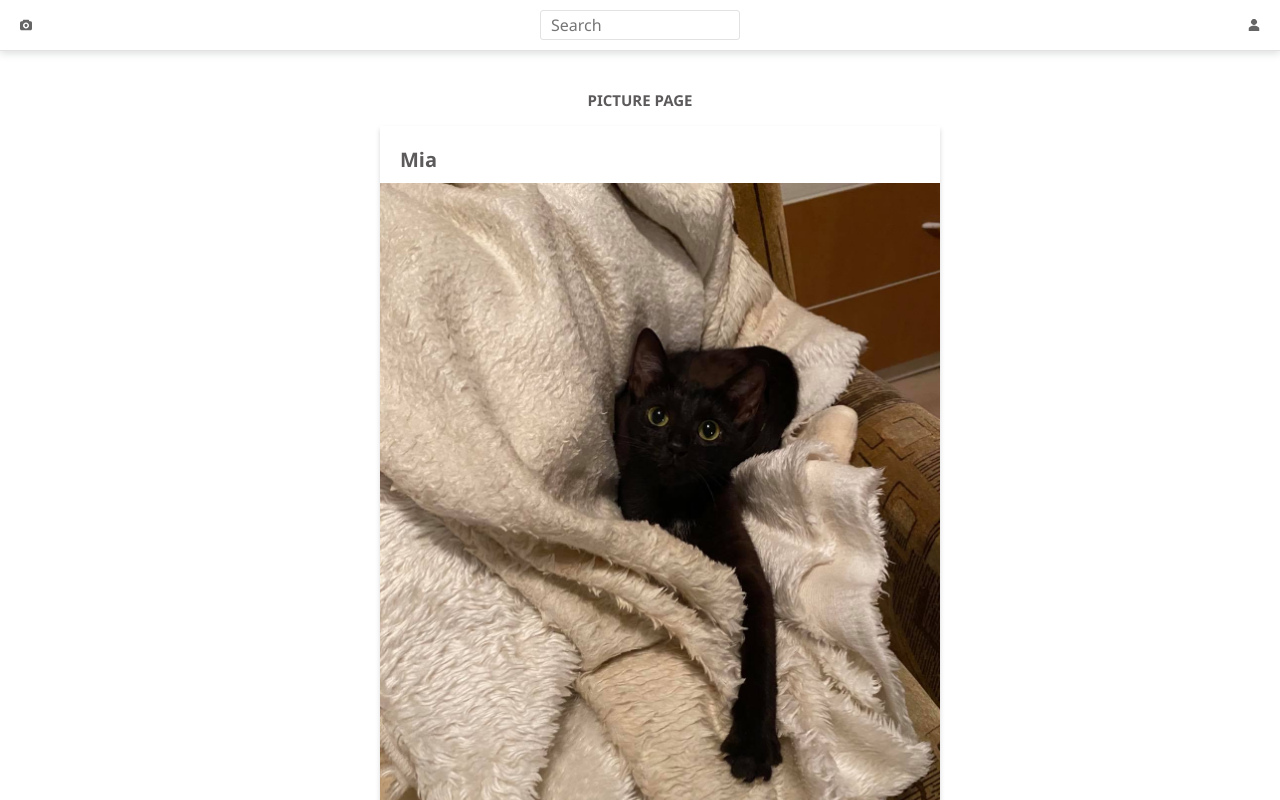
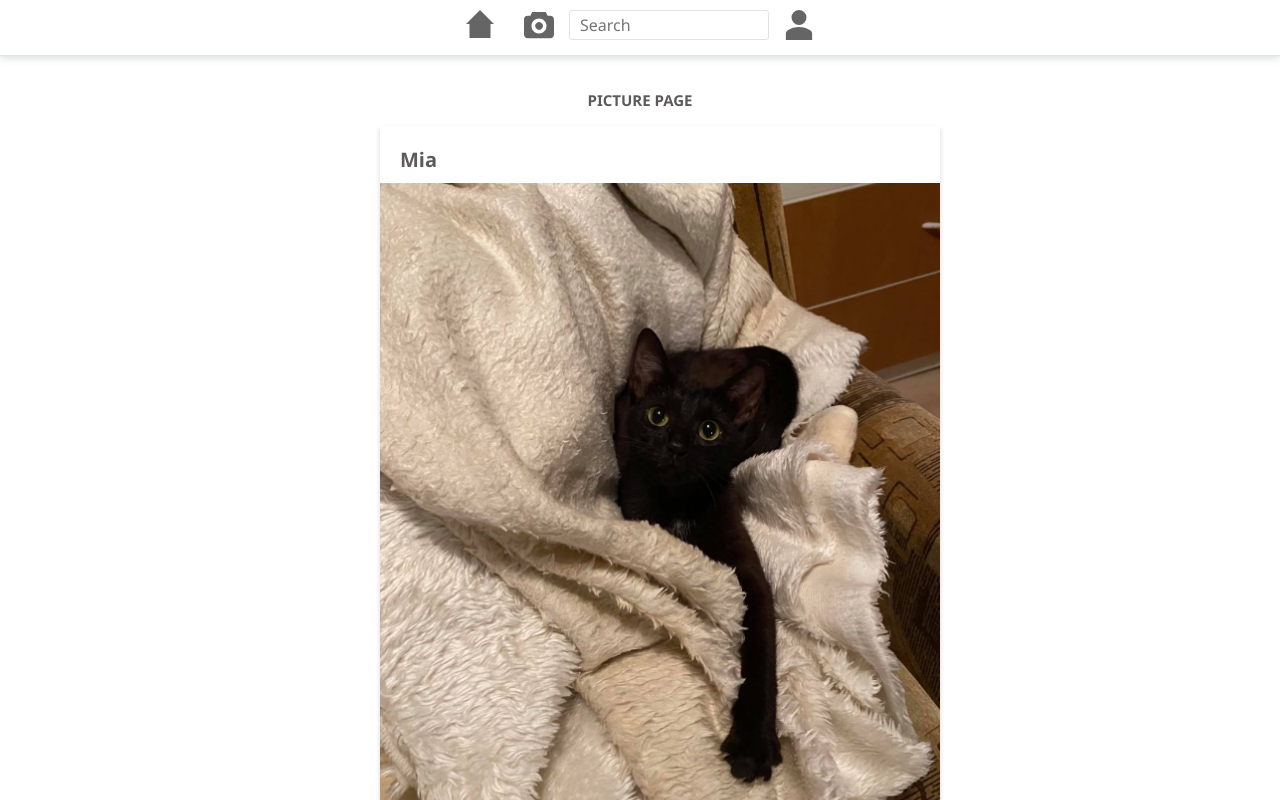
Before and after one commit to karellen22/martinsta-frontend, a React (Create React App) app: page /martinsta-frontend/picture/1 in a window 1280 px wide. Shown: the top 800 px of the page. Built offline with nearby package versions, Linux system fonts and the light colour scheme.

Commit message:
Add new icon to header

```diff
--- a/src/components/Header.tsx
+++ b/src/components/Header.tsx
@@ -2,7 +2,7 @@
 import { css } from '@emotion/react';
 import { fontFamily, fontSize, gray1, gray2, gray5 } from '../Styles';
 import React, { ChangeEvent } from 'react';
-import { FeedIcon, ProfileIcon } from './Icons';
+import { FeedIcon, ProfileIcon, UploadIcon } from './Icons';
 import { useSearchParams, useNavigate } from 'react-router-dom';
 
 export const Header = () => {
@@ -27,8 +27,8 @@ export const Header = () => {
         top: 0;
         width: 100%;
         display: flex;
-        align-items: center;
-        justify-content: space-between;
+        /* align-items: center; */
+        justify-content: center;
         padding: 10px 20px;
         background-color: #fff;
         border-bottom: 1px solid ${gray5};
@@ -36,6 +36,7 @@ export const Header = () => {
       `}
     >
       <FeedIcon />
+      <UploadIcon />
       <form onSubmit={handleSubmit}>
         <input
           type="text"
--- a/src/components/Icons.tsx
+++ b/src/components/Icons.tsx
@@ -5,6 +5,7 @@ import camera from '../assets/camera.svg';
 import profile from '../assets/profile.svg';
 import { Link } from 'react-router-dom';
 import { gray2, gray3 } from '../Styles';
+import home from '../assets/home.svg';
 
 interface Props {
   currentUser?: string;
@@ -13,11 +14,28 @@ interface Props {
 export const FeedIcon = () => (
   <Link to="martinsta-frontend/">
     <img
-      src={camera}
+      src={home}
       alt="Feed"
       css={css`
-        width: 12px;
+        width: 28px;
         opacity: 0.6;
+        margin-left: 15px;
+        margin-right: 15px;
+      `}
+    />
+  </Link>
+);
+
+export const UploadIcon = () => (
+  <Link to="martinsta-frontend/">
+    <img
+      src={camera}
+      alt="Upload"
+      css={css`
+        width: 30px;
+        opacity: 0.6;
+        margin-left: 15px;
+        margin-right: 15px;
       `}
     />
   </Link>
@@ -32,8 +50,10 @@ export const ProfileIcon = ({ currentUser }: Props) => {
           src={profile}
           alt="Profile"
           css={css`
-            width: 12px;
+            width: 30px;
             opacity: 0.6;
+            margin-left: 15px;
+            margin-right: 15px;
           `}
         />
       </div>
```
Also changed, not shown: src/assets/home.svg (added).
